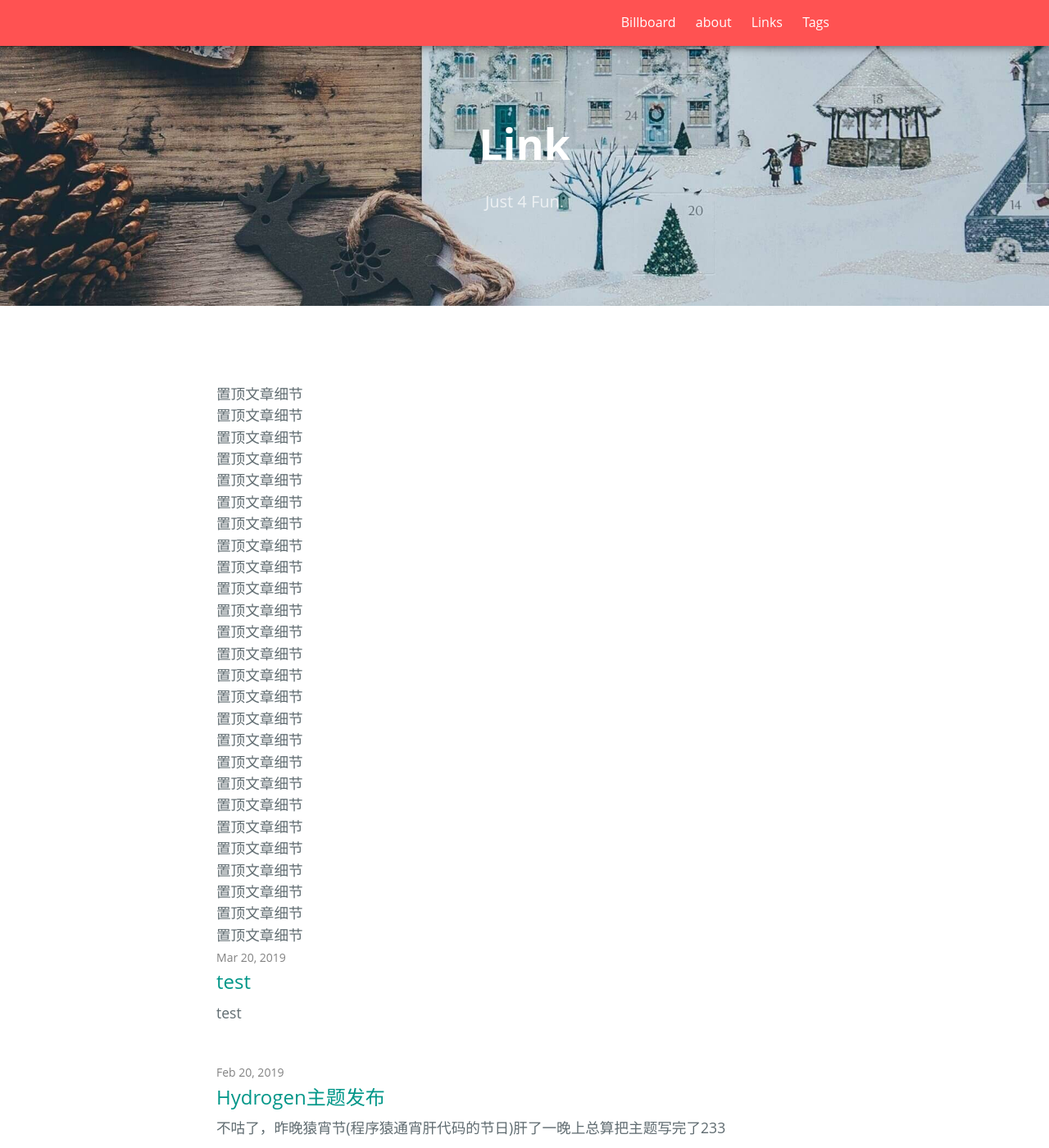
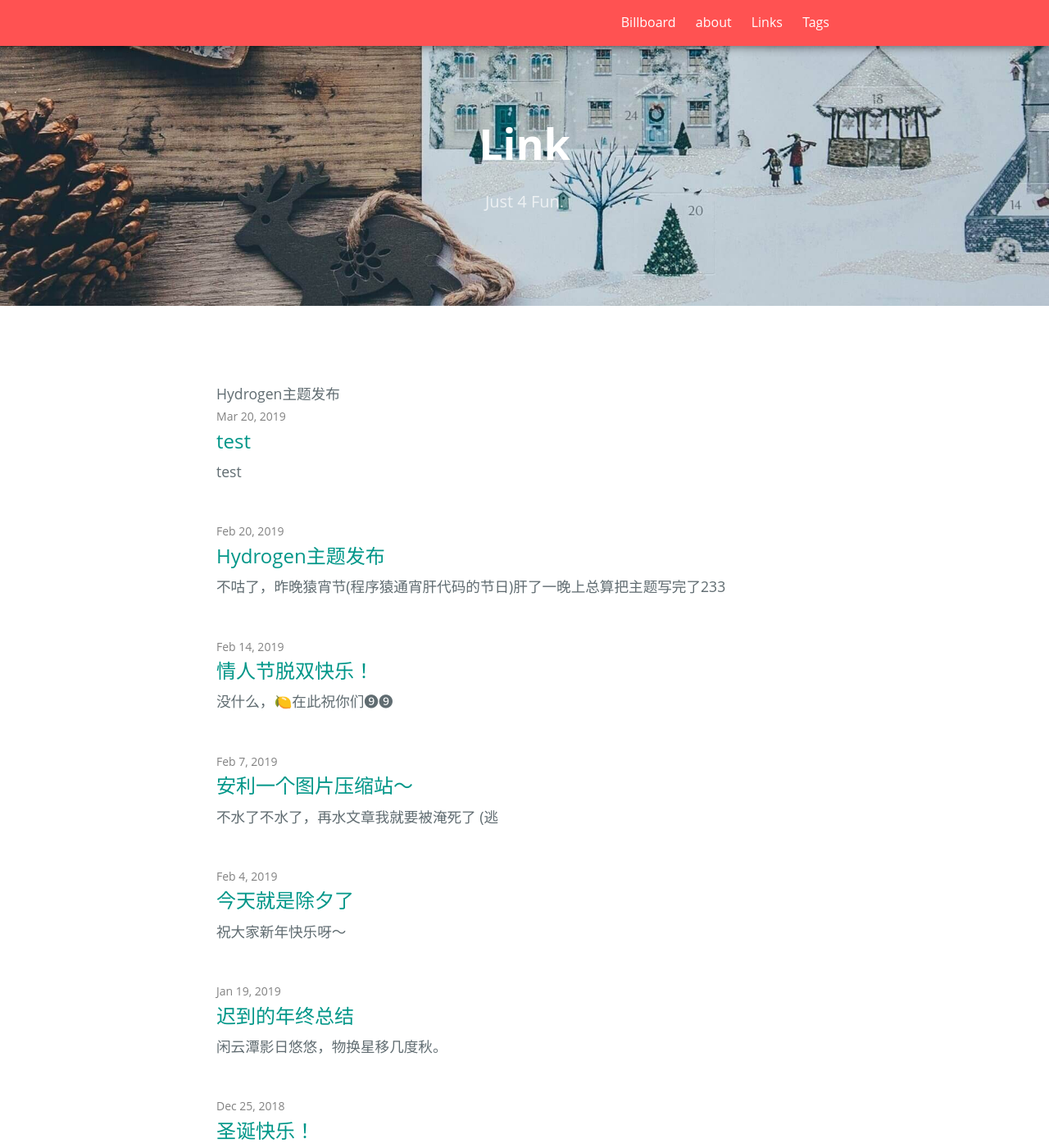
Before and after one commit to link9596/qwq, a Jekyll site: the page built from index.html, in a window 1280 px wide and 1400 px high. Shown: the whole window at 82% size. Built offline with Jekyll 4.4.1, drawn with Linux system fonts in a browser that asks for light colours; emoji names are drawn with the system emoji font; some web fonts are replaced; the list of posts is cut into pages by our own code; comment, search, counter and statistics services are not loaded.

Commit message:
Update home.html

```diff
--- a/_layouts/home.html
+++ b/_layouts/home.html
@@ -14,10 +14,10 @@ layout: default
   <ul class="post-list">
 
         {% for post in site.posts %}
-    {% if post.stickie == true %}
-        {% continue %}{{ post.date | date: date_format }}
+    {% if post.stickie != true %}
+        {% continue %}
     {% endif %}
-    <div>置顶文章细节</div>
+    <div>{{ post.title | escape }}</div>
 {% endfor %}
 
      {% for post in paginator.posts %}
```
